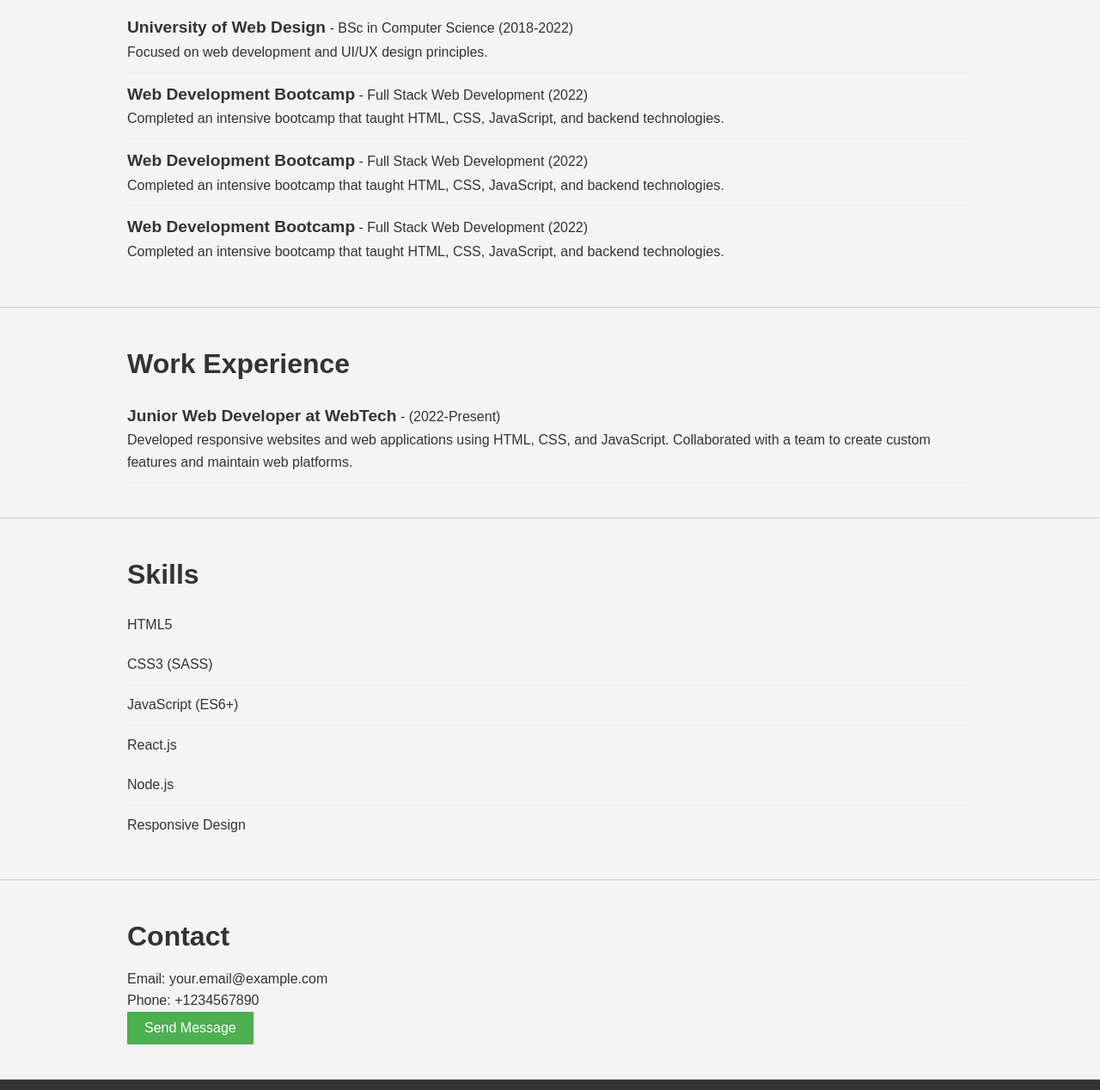
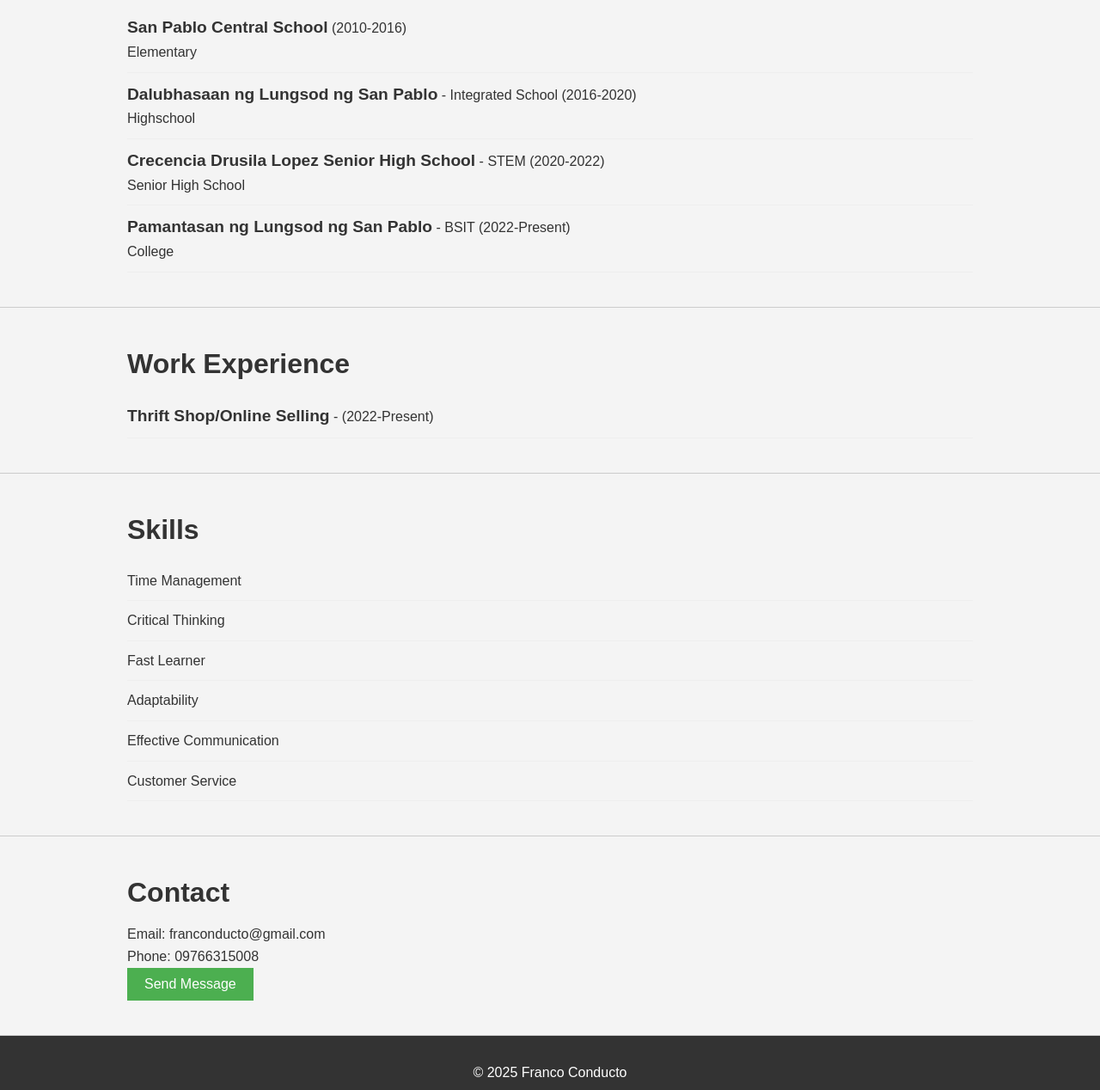
Before and after one commit to bamwru/resume, a plain HTML site: page index.html in a window 1280 px wide. Shown: the part 472-1740 px from the top of the page at 86% size. Drawn offline with Linux system fonts and the light colour scheme.

Commit message:
Update index.html

```diff
--- a/index.html
+++ b/index.html
@@ -10,15 +10,15 @@
 <body>
     <header>
         <div class="container">
-            <h1>Your Name</h1>
-            <p>Web Developer | Designer | Problem Solver</p>
+            <h1>Franco Conducto</h1>
+            <p>BSIT Student</p>
         </div>
     </header>
 
     <section id="about">
         <div class="container">
             <h2>About Me</h2>
-            <p>Hello! I am a passionate web developer with experience in HTML, CSS, JavaScript, and modern web technologies. I enjoy building dynamic and user-friendly websites.</p>
+            <p>To obtain a position that will enable me to use my organizational skills, educational background, and ability to work well with other people and to promote the skills I have learned.</p>
         </div>
     </section>
 
@@ -27,20 +27,20 @@
             <h2>Education</h2>
             <ul>
                 <li>
-                    <strong>University of Web Design</strong> - BSc in Computer Science (2018-2022)
-                    <p>Focused on web development and UI/UX design principles.</p>
+                    <strong>San Pablo Central School</strong> (2010-2016)
+                    <p>Elementary</p>
                 </li>
                 <li>
-                    <strong>Web Development Bootcamp</strong> - Full Stack Web Development (2022)
-                    <p>Completed an intensive bootcamp that taught HTML, CSS, JavaScript, and backend technologies.</p>
+                    <strong>Dalubhasaan ng Lungsod ng San Pablo</strong> - Integrated School (2016-2020)
+                    <p>Highschool</p>
                 </li>
                 <li>
-                    <strong>Web Development Bootcamp</strong> - Full Stack Web Development (2022)
-                    <p>Completed an intensive bootcamp that taught HTML, CSS, JavaScript, and backend technologies.</p>
+                    <strong>Crecencia Drusila Lopez Senior High School</strong> - STEM (2020-2022)
+                    <p>Senior High School</p>
                 </li>
                 <li>
-                    <strong>Web Development Bootcamp</strong> - Full Stack Web Development (2022)
-                    <p>Completed an intensive bootcamp that taught HTML, CSS, JavaScript, and backend technologies.</p>
+                    <strong>Pamantasan ng Lungsod ng San Pablo</strong> - BSIT (2022-Present)
+                    <p>College</p>
                 </li>
             </ul>
         </div>
@@ -51,8 +51,7 @@
             <h2>Work Experience</h2>
             <ul>
                 <li>
-                    <strong>Junior Web Developer at WebTech</strong> - (2022-Present)
-                    <p>Developed responsive websites and web applications using HTML, CSS, and JavaScript. Collaborated with a team to create custom features and maintain web platforms.</p>
+                    <strong>Thrift Shop/Online Selling</strong> - (2022-Present)
                 </li>
             </ul>
         </div>
@@ -62,12 +61,12 @@
         <div class="container">
             <h2>Skills</h2>
             <ul>
-                <li>HTML5</li>
-                <li>CSS3 (SASS)</li>
-                <li>JavaScript (ES6+)</li>
-                <li>React.js</li>
-                <li>Node.js</li>
-                <li>Responsive Design</li>
+                <li>Time Management</li>
+                <li>Critical Thinking</li>
+                <li>Fast Learner</li>
+                <li>Adaptability</li>
+                <li>Effective Communication</li>
+                <li>Customer Service</li>
             </ul>
         </div>
     </section>
@@ -75,15 +74,15 @@
     <section id="contact">
         <div class="container">
             <h2>Contact</h2>
-            <p>Email: your.email@example.com</p>
-            <p>Phone: +1234567890</p>
+            <p>Email: franconducto@gmail.com</p>
+            <p>Phone: 09766315008</p>
             <button id="contactButton">Send Message</button>
         </div>
     </section>
 
     <footer>
         <div class="container">
-            <p>&copy; 2025 Your Name</p>
+            <p>&copy; 2025 Franco Conducto</p>
         </div>
     </footer>
 
```
